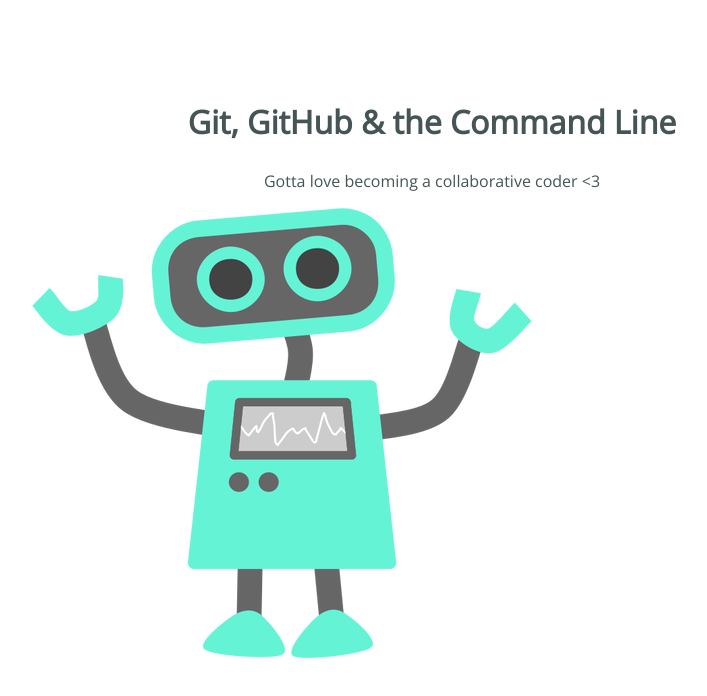
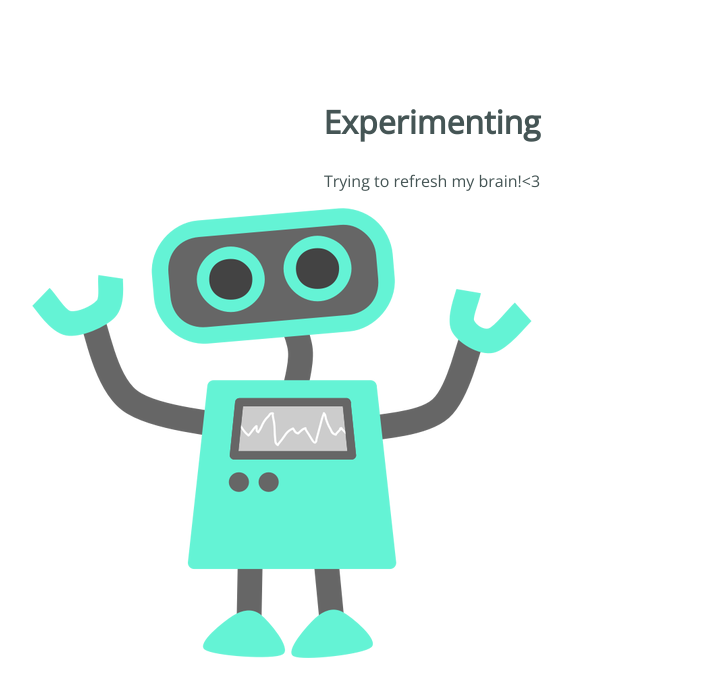
Before and after one commit to canvasbycourt/my-new-repository, a plain HTML site: page index.html in a window 1280 px wide. Shown: the whole page, without its empty margins (208-915 px from the left). Drawn offline with nearby package versions, Linux system fonts and the light colour scheme; files that its build step writes are made by us from their sources.

Commit message:
header and paragraph update

```diff
--- a/index.html
+++ b/index.html
@@ -8,8 +8,8 @@
 </head>
 <body>
 	<section>
-		<h1>Git, GitHub & the Command Line</h1>
-		<p>Gotta love becoming a collaborative coder <3</p>
+		<h1>Experimenting</h1>
+		<p>Trying to refresh my brain!<3</p>
 		<img src="img/happy-blue-robot.png">
 	</section>
 </body>
```
